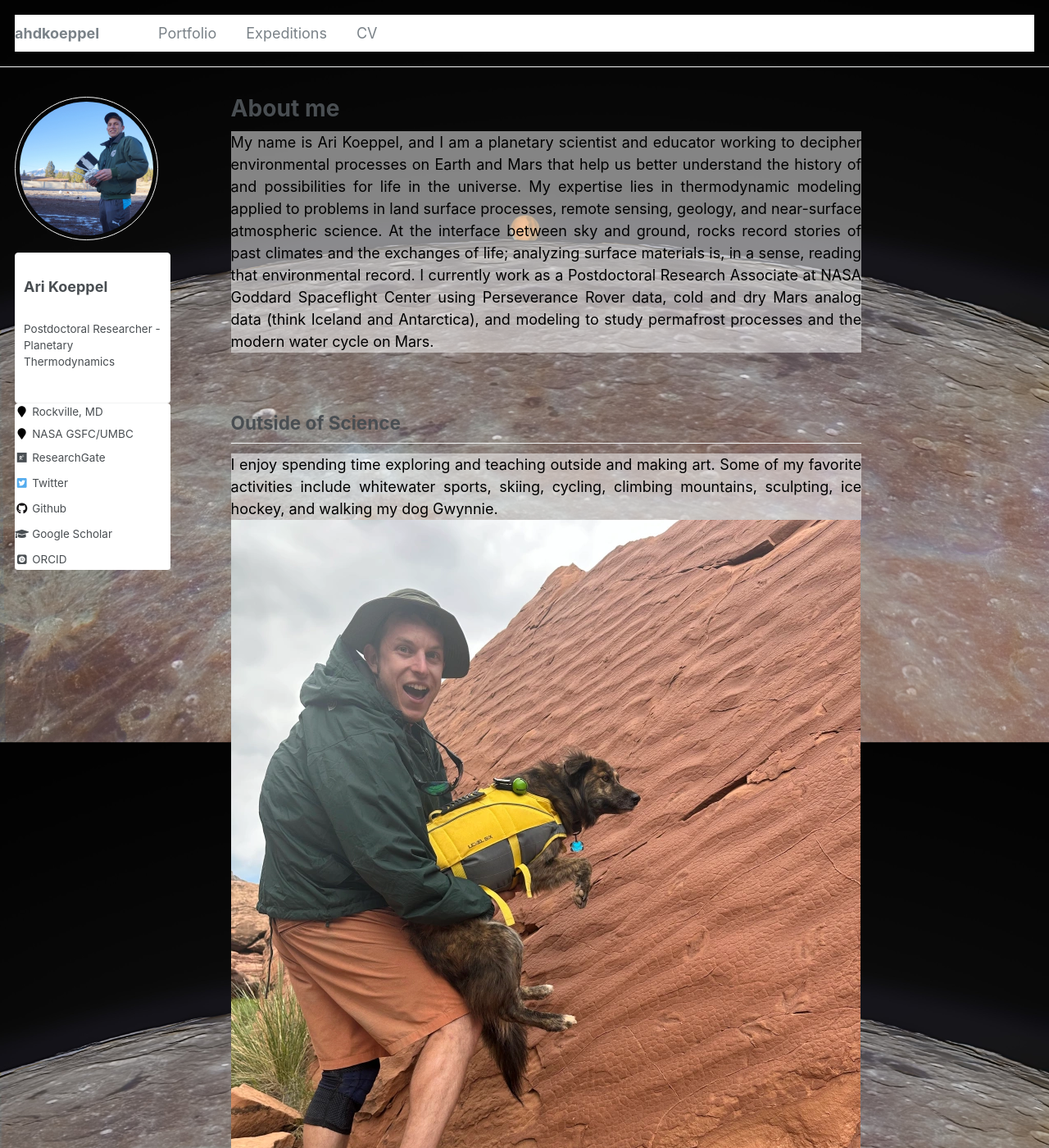
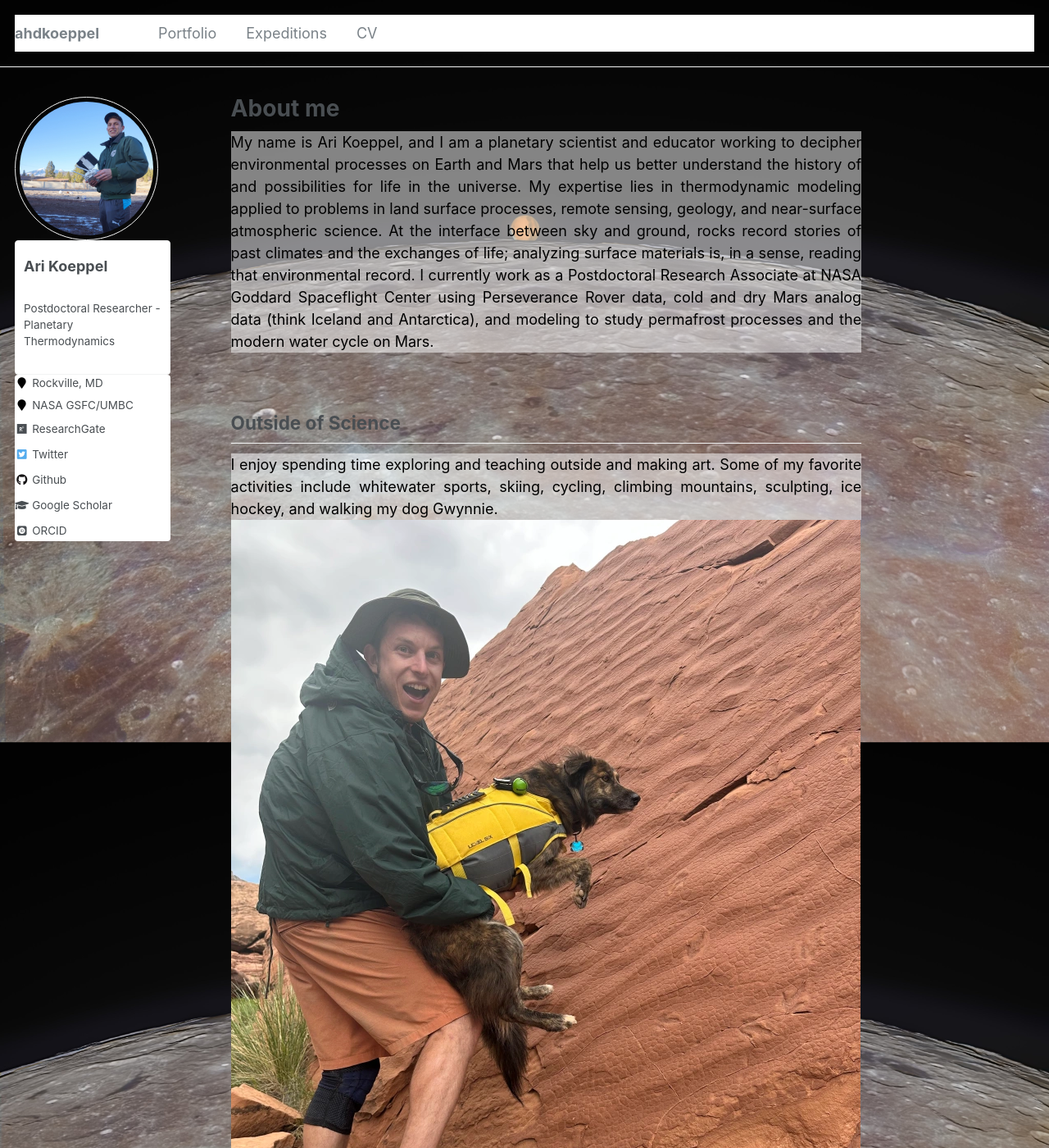
Before and after one commit to ahdkoeppel/ahdkoeppel.github.io, a Jekyll site: the page built from _pages/about.md, in a window 1280 px wide and 1400 px high. Shown: the whole window at 82% size. Built offline with Jekyll 4.4.1, drawn with Linux system fonts in a browser that asks for light colours; some web fonts are replaced.

Commit message:
more sidebar

```diff
--- a/_sass/_sidebar.scss
+++ b/_sass/_sidebar.scss
@@ -96,14 +96,10 @@
 .author__content {
   display: table-cell;
   vertical-align: top;
-  padding-left: 15px;
-  padding-right: 25px;
   line-height: 1;
   background: #fff;
   border: 1px solid $border-color;
   border-radius: $border-radius;
-  margin-top: 15px;
-  padding: 10px;
 
   @include breakpoint($large) {
     display: block;
```
